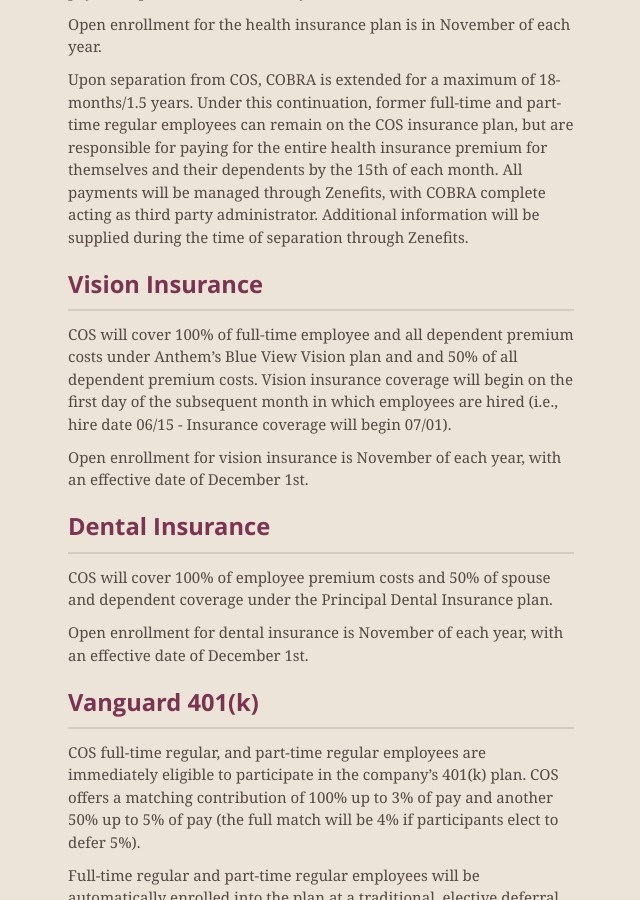
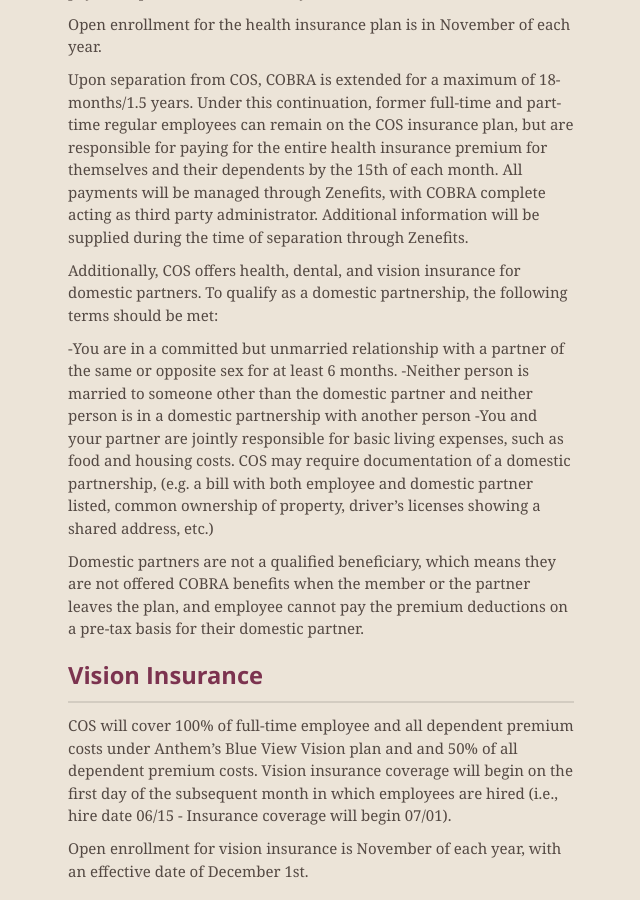
Before and after one commit to CenterForOpenScience/Employee-Manual, a Jekyll site: the page built from index.md, in a window 1280 px wide and 900 px high, scrolled down 8771 px. Shown: the whole window, without its empty margins (319-959 px from the left). Built offline with Jekyll 4.4.1, drawn with Linux system fonts in a browser that asks for light colours; nearby versions of some CDN libraries; our own code applies the rules of GitHub Pages for plain Markdown files.

Commit message:
Update index.md

```diff
--- a/index.md
+++ b/index.md
@@ -168,6 +168,14 @@
 
 Upon separation from COS, COBRA is extended for a maximum of 18-months/1.5 years. Under this continuation, former full-time and part-time regular employees can remain on the COS insurance plan, but are responsible for paying for the entire health insurance premium for themselves and their dependents by the 15th of each month. All payments will be managed through Zenefits, with COBRA complete acting as third party administrator. Additional information will be supplied during the time of separation through Zenefits.
 
+Additionally, COS offers health, dental, and vision insurance for domestic partners. To qualify as a domestic partnership, the following terms should be met:
+
+-You are in a committed but unmarried relationship with a partner of the same or opposite sex for at least 6 months.
+-Neither person is married to someone other than the domestic partner and neither person is in a domestic partnership with   another person
+-You and your partner are jointly responsible for basic living expenses, such as food and housing costs. COS may require     documentation of a domestic partnership, (e.g. a bill with both employee and domestic partner listed, common ownership of   property, driver’s licenses showing a shared address, etc.)
+
+Domestic partners are not a qualified beneficiary, which means they are not offered COBRA benefits when the member or the partner leaves the plan, and employee cannot pay the premium deductions on a pre-tax basis for their domestic partner.
+
 Vision Insurance
 ------------------
 
```
